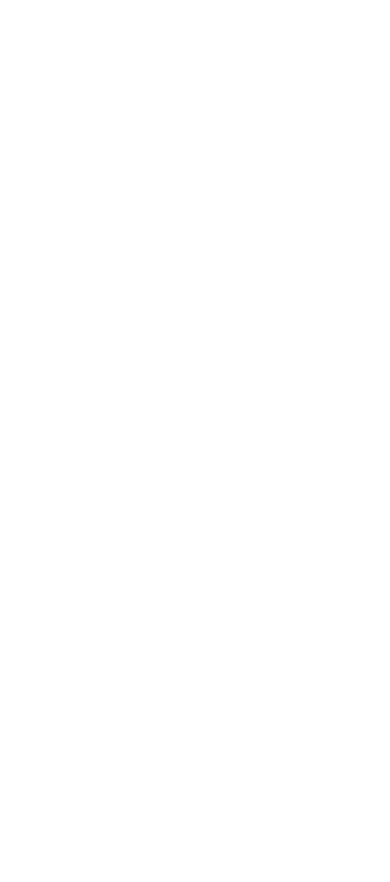
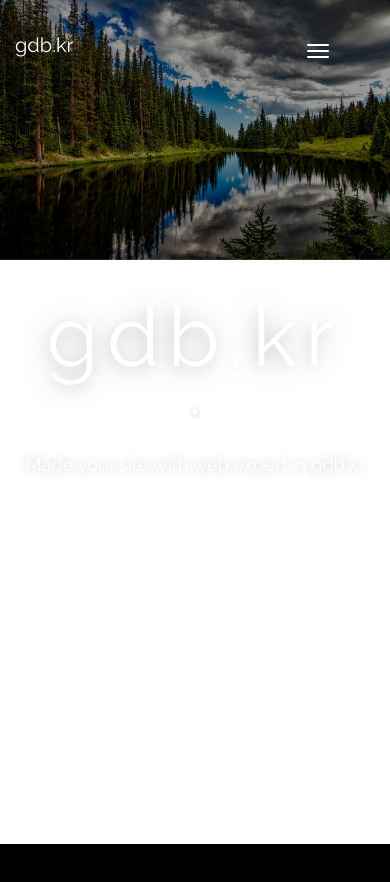
Before and after one commit to gdb-kr/gdb-kr.github.io, a plain HTML site: page index.html in a window 390 px wide. Before the commit the page ends 844 px from the top, so only its background shows below. Drawn offline with nearby package versions, Linux system fonts and the light colour scheme.

Commit message:
section 1(반응형x)

```diff
--- /dev/null
+++ b/css/style.css
@@ -0,0 +1,136 @@
+html,body{
+  margin:0;
+  padding:0;
+  overflow-x: hidden;
+}
+
+*{
+  font-family: 'Raleway', sans-serif;
+}
+
+nav{
+  transition: all .5s .1s;
+  position:fixed;
+  z-index: 103;
+  right:0;
+  top:0;
+  min-height: 50px;
+  margin-bottom:20px;
+  width:100%;
+}
+
+.nav-top{
+    padding-top:15px;
+    background-color: transparent;
+    font-size:16px
+}
+
+.navbar-brand{
+  font-size:20px;
+  padding:20px 15px;
+  color:#fff;
+}
+
+#menu-toggle{
+  display: block;
+  padding:20px 15px;
+}
+
+.navbar-header{
+  width:100%;
+}
+
+.icon-bar{
+  background: #fff;
+  display:block;
+  position:relative;
+  width:24px;
+  hieght:2px;
+  border-radius: 1px;
+}
+
+.bar1{
+  top:0;
+}
+
+.bar3{
+  bottom:0;
+}
+
+.bgimage{
+  width:100%;
+  height:100%;
+  overflow: hidden;
+  display: block;
+}
+
+.section{
+  width:100vw;
+  height:100vh;
+  position:relative;
+}
+
+.intro{
+  width:100%;
+  height:100%;
+  background: #000;
+}
+
+.main{
+  z-index:3;
+  position:absolute;
+  top:0;
+  height:100%;
+  width:100%;
+}
+
+h1{
+  letter-spacing: 0.1em;
+  font-weight: 100;
+  font-size: 6em;
+  text-shadow: -2px 2px 30px rgba(0, 0, 0, 0.25), -2px 4px 14px rgba(0, 0, 0, 0.1);
+  margin:30px 0 15px;
+}
+
+.content{
+  top:42%;
+  color:#fff;
+  text-align: center;
+  text-shadow: 0px 1px 5px rgba(0, 0, 0, 0.2);
+  line-height: 1.7;
+  transform: translateY(-50%);
+  position:relative;
+}
+
+.line{
+  text-align: center;
+  position:relative;
+}
+.line-separator{
+  margin:0 auto 2em;
+  width:20em;
+  color:#fff;
+}
+.line-separator::before{
+  float:left;
+}
+
+.line-separator::before,.line-separator::after{
+  border-color:white;
+  display: block;
+  width: 40%;
+  content: " ";
+  margin-top: 14px;
+  border: 1px solid;
+}
+
+.line-separator::after{
+  float:right;
+}
+
+h5{
+  text-shadow: 0px 0px 11px rgba(0, 0, 0, 0.3);
+  font-size: 1.3em;
+  margin: 0 auto .5em;
+  line-height: 1.5;
+}
--- a/index.html
+++ b/index.html
@@ -1,10 +1,57 @@
 <!DOCTYPE html>
-<html>
+<html lang='ko'>
   <head>
+    <meta content='width=device-width, initial-scale=1.0, maximum-scale=1.0, user-scalable=0' name='viewport' />
+    <meta name="viewport" content="width=device-width" />
+    <link rel="stylesheet" href="https://maxcdn.bootstrapcdn.com/bootstrap/3.3.7/css/bootstrap.min.css">
+    <link rel="stylesheet" href="./css/style.css">
+    <link href="https://fonts.googleapis.com/css?family=Raleway" rel="stylesheet">
+    <script   src="https://code.jquery.com/jquery-3.1.1.min.js"   integrity="sha256-hVVnYaiADRTO2PzUGmuLJr8BLUSjGIZsDYGmIJLv2b8="   crossorigin="anonymous"></script>
+    <script src="js/scroll.js"></script>
     <meta charset="utf-8">
-    <title></title>
+    <title>gdb.kr</title>
   </head>
   <body>
+    <nav class="nav-top">
+      <div class="container">
+        <div class="navbar-header">
+
+          <button id = "menu-toggle" class="navbar-toggle" type="botton" data-toggle="collapse" data-target="#menu">
+            <span class="icon-bar bar1"></span>
+            <span class="icon-bar bar2"></span>
+            <span class="icon-bar bar3"></span>
+          </button>
+
+          <a class="navbar-brand" href="//gdb.kr" target="_blank">gdb.kr</a>
+
+        </div>
+      </div>
+    </nav>
+
+    <div class="section">
+      <div class="bgimage">
+        <img id="bg" src="img/bg.jpg" style="width:100%;height=100%;">
+      </div>
+      <div class="container main">
+        <div class="content">
+          <h1> gdb.kr </h1>
+          <div class="line">
+            <div class="line-separator">
+              ∎
+            </div>
+          </div>
+          <h5> Made your site with web expert in gdb.kr </h5>
+        </div>
+
+
+      </div>
+
+    </div>
+
+    <div class="section">
+      <div class="intro">
+      </div>
+    </div>
 
   </body>
 </html>
--- /dev/null
+++ b/js/scroll.js
@@ -0,0 +1,25 @@
+var width;
+var height;
+$(document).ready(function(){
+  $("#bg").css("transform","translate3d(0px, 0px, 0px)");
+  width = $(window).width();
+  height = $(window).height();
+})
+
+$(document).scroll(function(e){
+  h = $(document).scrollTop();
+  // console.log(h)
+  if(h < height){
+      section1(h);
+  }else{
+    header();
+  }
+})
+
+function section1(h){
+  $("#bg").css("transform","translate3d(0px, "+h/3 +"px, 0px)");
+}
+
+function header(){
+
+}
```
Also changed, not shown: favicon.ico (added), img/bg.jpg (added), 1 other file.
